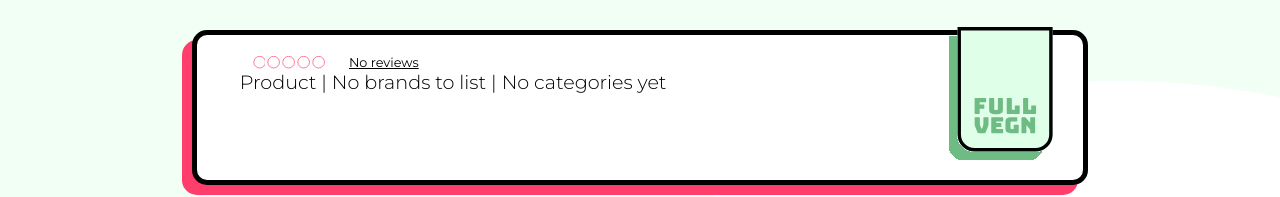
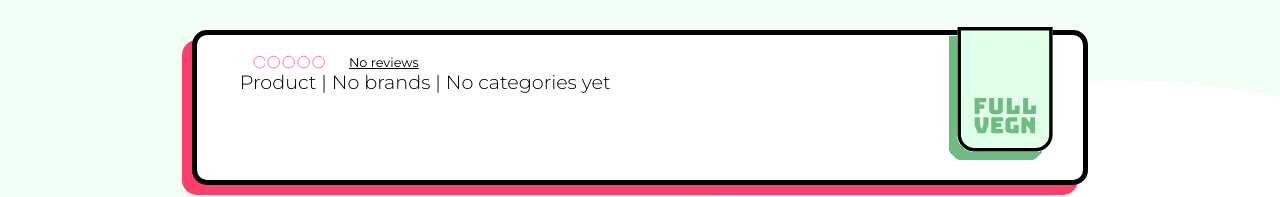
Before and after one commit to LeoEmVee/vegnfind-client, a Next.js app: page /itemdetails/1 in a window 1280 px wide. Shown: the part 450-647 px from the top of the page. Built offline with nearby package versions, Linux system fonts and the light colour scheme; no server answers; a web font is replaced by a local one.

Commit message:
Update result-item and item-details to show brands correctly

```diff
--- a/src/components/item-details/detail-card.tsx
+++ b/src/components/item-details/detail-card.tsx
@@ -37,11 +37,11 @@ function DetailCard({ param }: any) {
             </span>
             {' | '}
             <span>
-              {param?.hasOwnProperty('isVegan')
+              {param?.hasOwnProperty.brand
+                ? param?.brand && param?.brand
+                : param?.brands.length
                 ? param?.brands.length + ' brands'
-                : param?.brand
-                ? param?.brand.name
-                : 'No brands to list'}
+                : 'No brands'}
             </span>
             {' | '}
             <span>
```
Also changed, not shown: src/components/results/result-item.tsx (+4 -4 lines).
